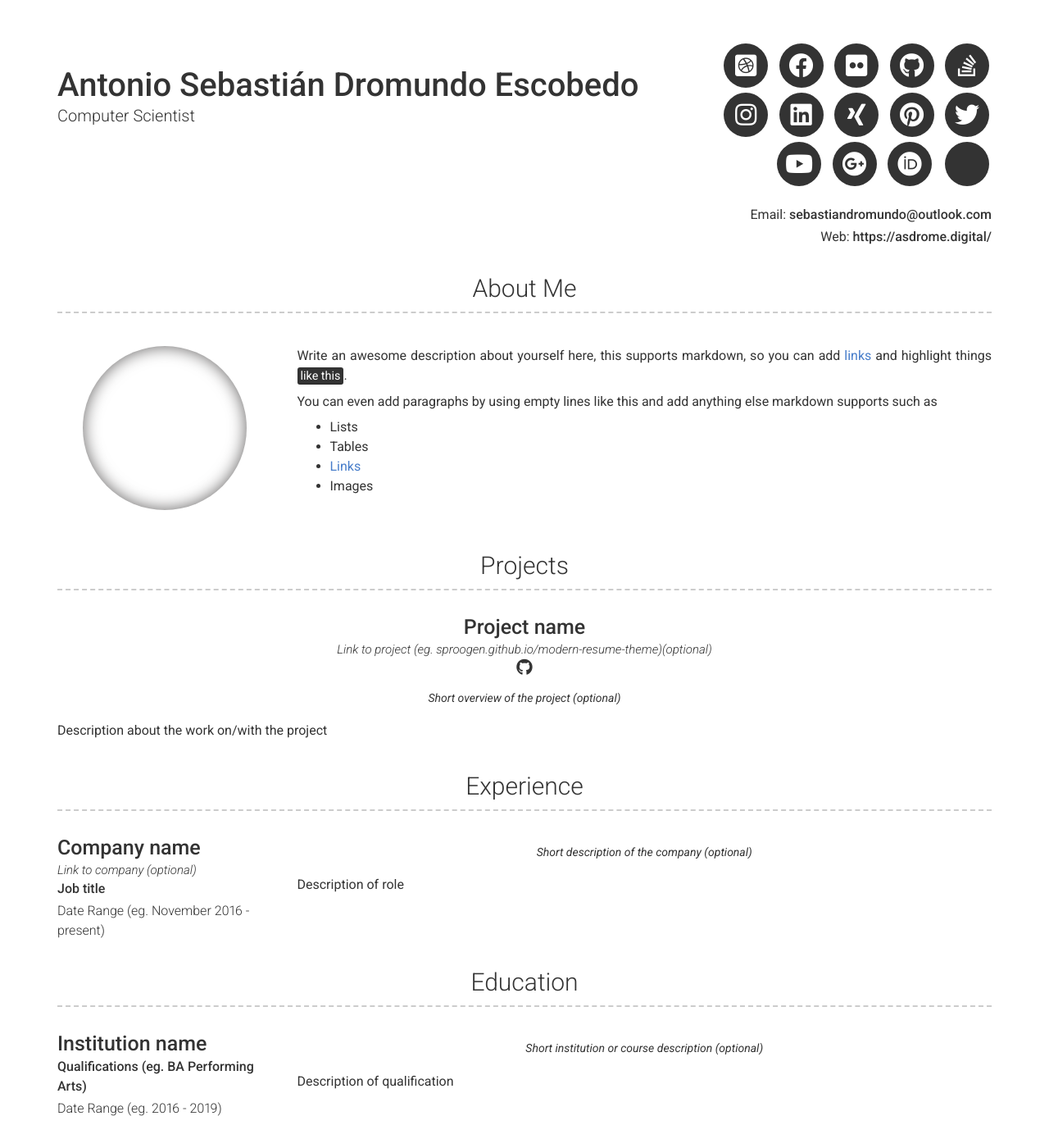
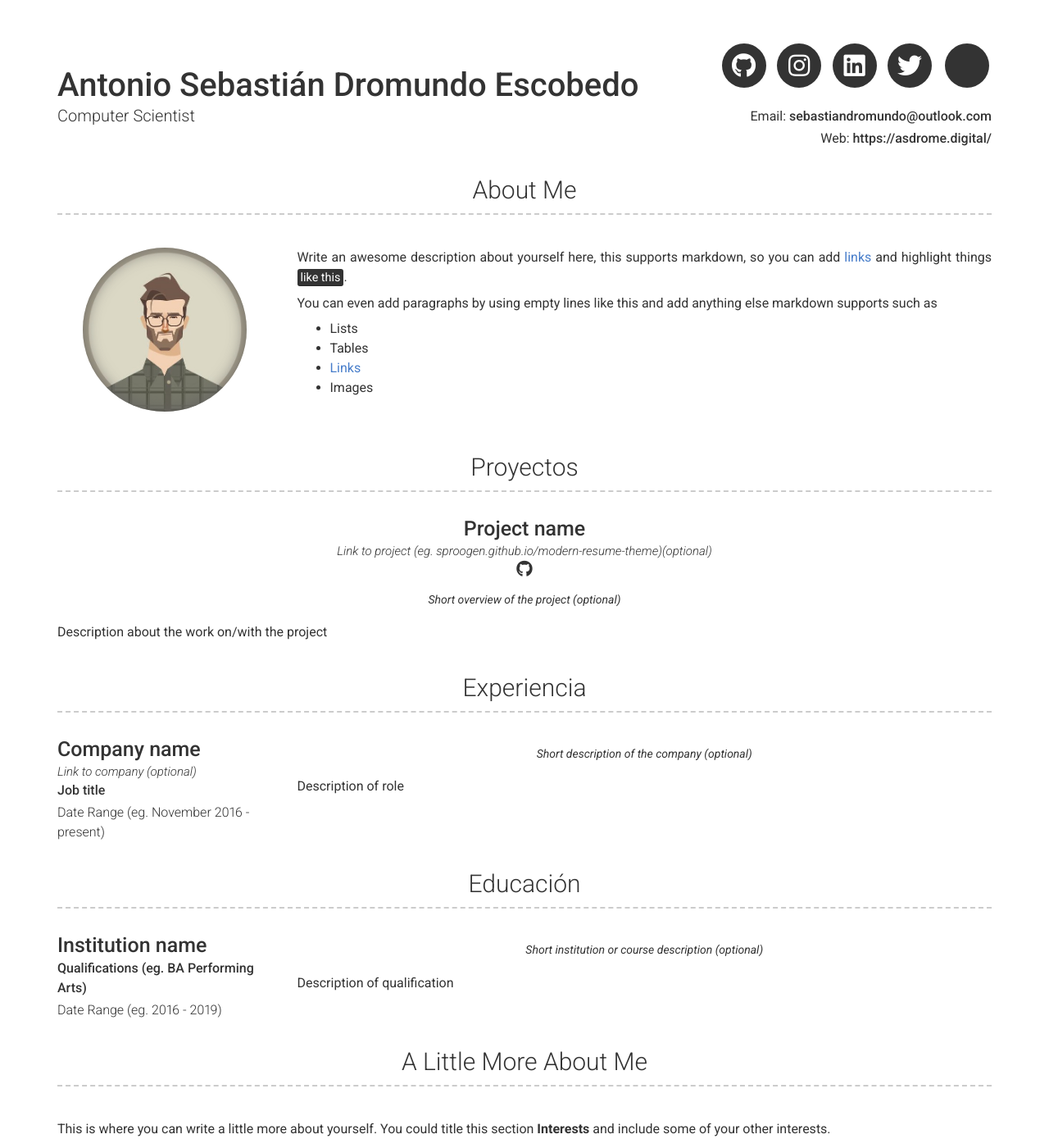
Before and after one commit to asdromundo/asdromundo.github.io, a Jekyll site: the page built from index.md, in a window 1280 px wide and 1400 px high. Shown: the whole window at 82% size. Built offline with Jekyll 4.4.1, drawn with Linux system fonts in a browser that asks for light colours; nearby versions of some CDN libraries; part of the change alters nothing that is shown.

Commit message:
Resume theme v1.0.4 Personalización de _config.yml

```diff
--- a/_config.yml
+++ b/_config.yml
@@ -1,6 +1,6 @@
 # Site
 repository: asdromundo/asdromundo.github.io
-# favicon: Directory of your favicon (eg. images/favicon.ico)(optional)
+favicon: images/favicon.png
 
 # Personal info
 name: Antonio Sebastián Dromundo Escobedo
@@ -14,18 +14,18 @@ darkmode: false
 
 # Social links
 twitter_username: asdromundo
-github_username:  jekyll
-stackoverflow_username: "00000001"
-dribbble_username: jekyll
-facebook_username: jekyll
-flickr_username: jekyll
-instagram_username: jekyll
-linkedin_username: jekyll
-xing_username: jekyll
-pinterest_username: jekyll
-youtube_username: jekyll
-googleplus_username: +jekyll
-orcid_username: 0000-0000-0000-0000
+github_username:  asdromundo
+# stackoverflow_username: "00000001"
+# dribbble_username: jekyll
+# facebook_username: jekyll
+# flickr_username: jekyll
+instagram_username: asdromundo
+linkedin_username: asdromundo
+# xing_username: jekyll
+# pinterest_username: jekyll
+# youtube_username: jekyll
+# googleplus_username: +jekyll
+# orcid_username: 0000-0000-0000-0000
 
 # Additional icon links
 additional_links:
@@ -44,7 +44,7 @@ additional_links:
 
 # About Section
 # about_title: About Me (Use this to override about section title)
-about_profile_image: Directory of profile image (eg. images/profile.jpg)
+about_profile_image: images/profile.jpg
 about_content: | # this will include new lines to allow paragraphs
   Write an awesome description about yourself here, this supports markdown, so you can add [links](http://foobar.com) and highlight things <mark>like this</mark>.
 
@@ -55,13 +55,13 @@ about_content: | # this will include new lines to allow paragraphs
     - Images
 
 # Projects Section
-# projects_title: Projects #(Use this to override about projects section title)
+projects_title: Proyectos #(Use this to override about projects section title)
 
 # Experience Section
-# experience_title: Experience #(Use this to override about experience section title)
+experience_title: Experiencia #(Use this to override about experience section title)
 
 # Education Section
-# education_title: Education #(Use this to override about education section title)
+education_title: Educación #(Use this to override about education section title)
 
 # More Section
 # more_title: A Little More About Me #(Use this to override about more section title)
```
Also changed, not shown: images/favicon.png (added).
